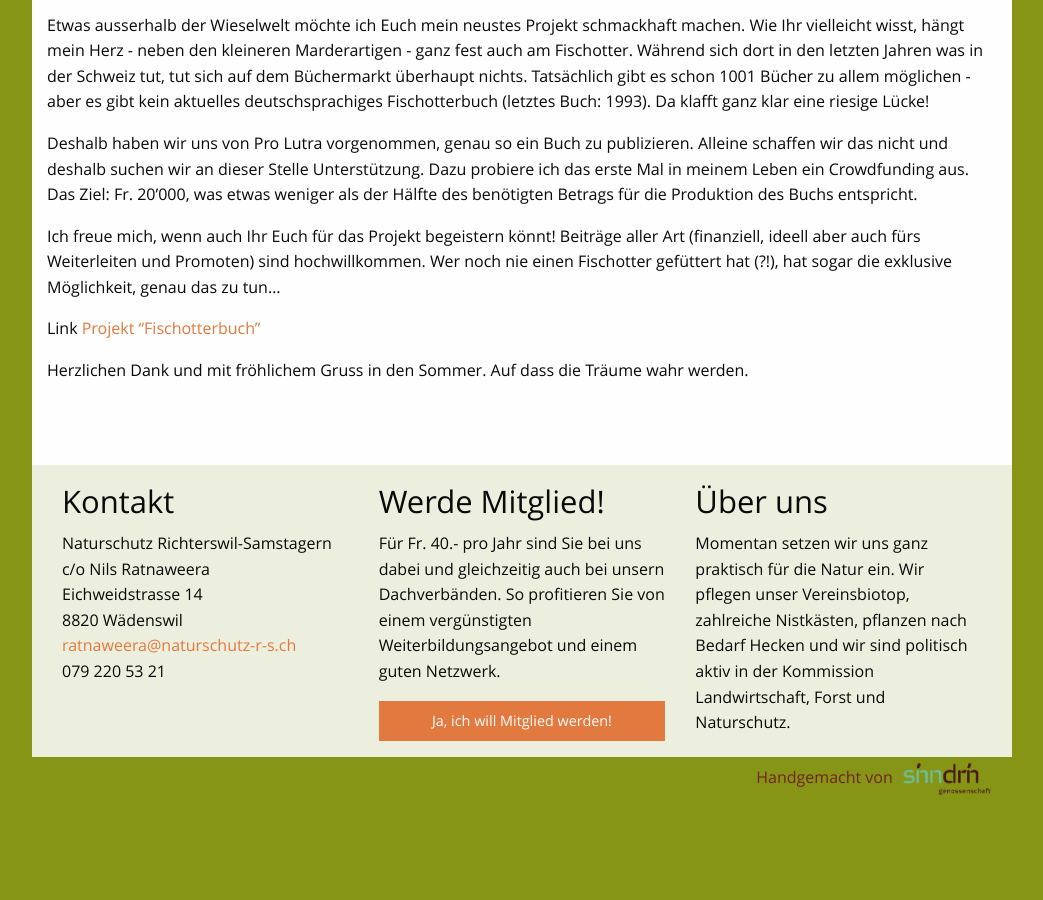
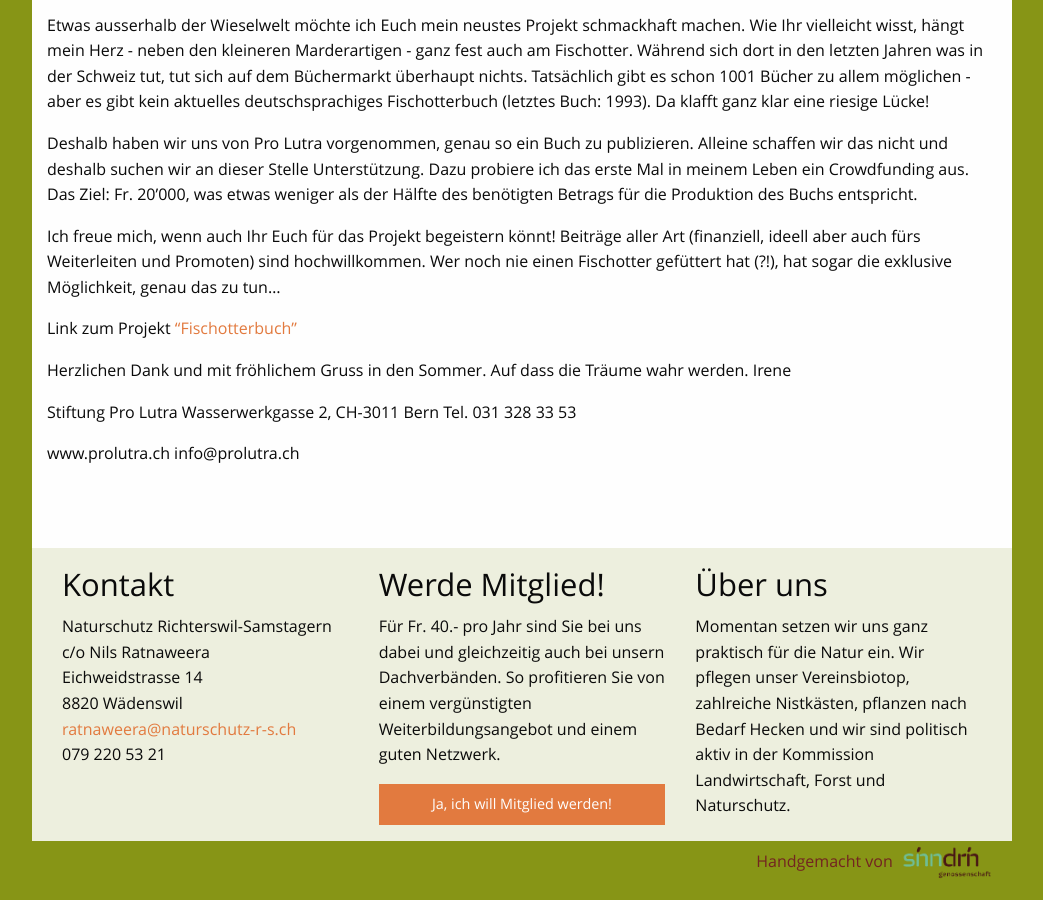
Before and after one commit to Naturschutz-Richterswil-Samstagern/Naturschutz-Richterswil-Samstagern.github.io, a Jekyll site: the page built from _posts/news/2017-07-17-fischotter.md, in a window 1280 px wide and 900 px high, scrolled down 612 px. Shown: the whole window, without its empty margins (118-1161 px from the left). Built offline with Jekyll 4.4.1, drawn with Linux system fonts in a browser that asks for light colours; before the commit the page ends 1429 px from its top, so only the background shows below that.

Commit message:
Update 2017-07-17-fischotter.md

```diff
--- a/_posts/news/2017-07-17-fischotter.md
+++ b/_posts/news/2017-07-17-fischotter.md
@@ -19,8 +19,16 @@ Deshalb haben wir uns von Pro Lutra vorgenommen, genau so ein Buch zu publiziere
 Ich freue mich, wenn auch Ihr Euch für das Projekt begeistern könnt! Beiträge aller Art (finanziell, ideell aber auch fürs Weiterleiten und Promoten) sind hochwillkommen.
 Wer noch nie einen Fischotter gefüttert hat (?!), hat sogar die exklusive Möglichkeit, genau das zu tun...
 
-Link [Projekt "Fischotterbuch"](https://www.100-days.net/de/projekt/fischotterbuch)
+Link zum Projekt ["Fischotterbuch"](https://www.100-days.net/de/projekt/fischotterbuch)
 
 
 Herzlichen Dank und mit fröhlichem Gruss in den Sommer.
 Auf dass die Träume wahr werden.
+Irene
+
+ Stiftung Pro Lutra
+ Wasserwerkgasse 2, CH-3011 Bern
+ Tel. 031 328 33 53
+
+ www.prolutra.ch
+ info@prolutra.ch
```
